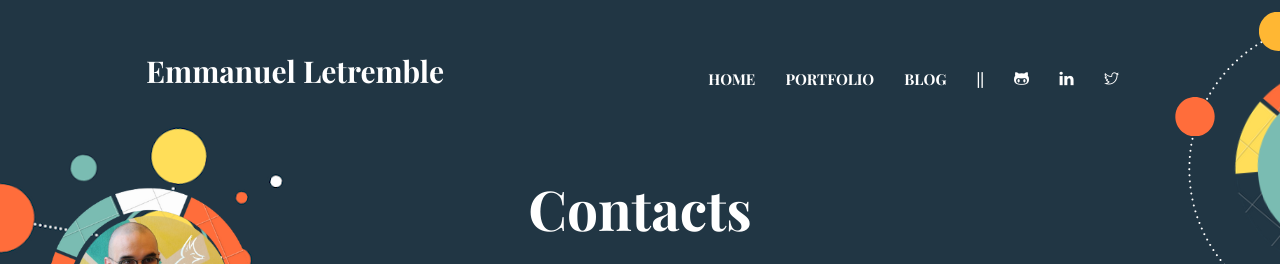
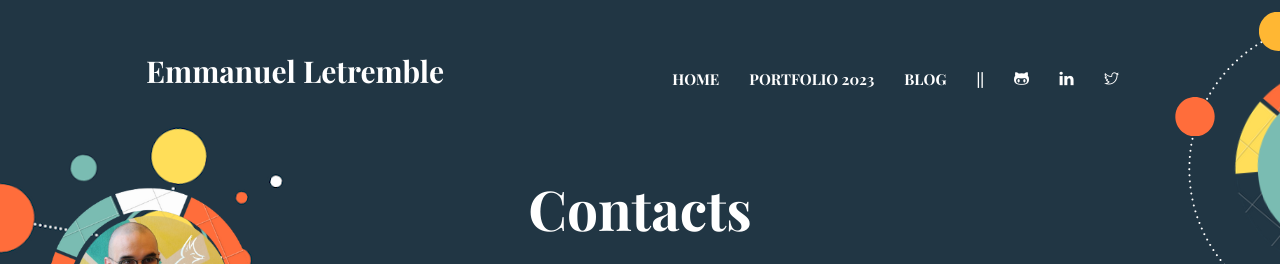
Before and after one commit to Valkea/Valkea.github.io, a Jekyll site: the page built from _pages/contact.html, in a window 1280 px wide. Shown: the top 264 px of the page. Built offline with Jekyll 4.4.1, drawn with Linux system fonts in a browser that asks for light colours.

Commit message:
Update portfolio name and hero title in settings

```diff
--- a/_data/settings.yml
+++ b/_data/settings.yml
@@ -12,7 +12,7 @@
 # copyright: Copyright &copy; 2020 Designed by [Themefisher](https://themefisher.com) & Developed by [Getjekyllthemes](https://getjekyllthemes.com)
 
 menu:
-  - { name: Portfolio, link: "/portfolio" }
+  - { name: Portfolio 2023, link: "/portfolio" }
   - { name: Blog, link: "http://www.shedge.com" }
 # - { name: Blog, link: "/blog" }
 #  - { name: About, link: "/about" }
@@ -38,7 +38,7 @@
 # Hero Section
 
 hero:
-  hero-title: Ingénieur en IA Senior<br>&<br>Full-stack Développeur
+  hero-title: Ingénieur en IA<br>&<br>Full-stack Développeur
 
 social:
   - { icon: "ti-github", link: "https://github.com/Valkea" }
@@ -169,7 +169,7 @@
 #     }
 
 #-------------------------------
-# Portfolio (Section and Page)
+# Portfolio 2023 (Section and Page)
 
 # Portfolio Home Section
 portfolio-home-items:
```
